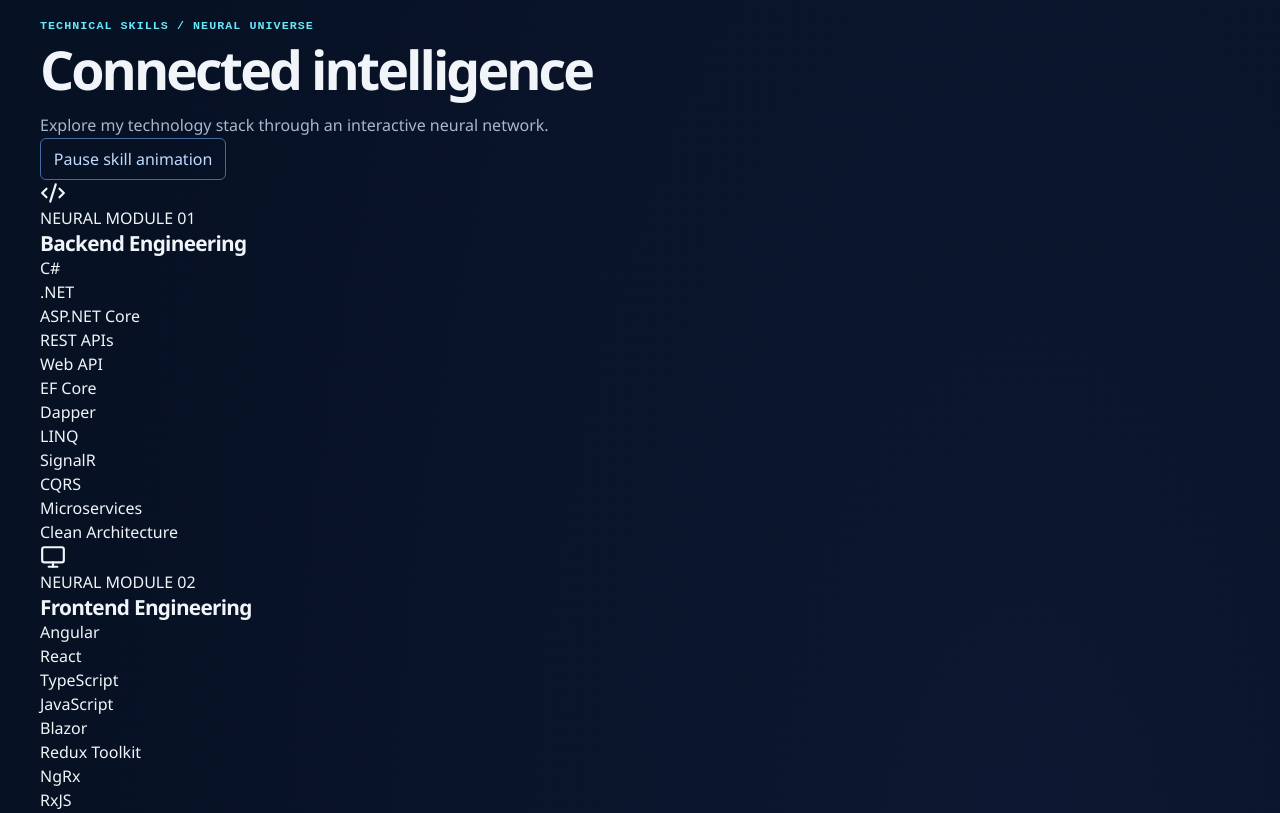
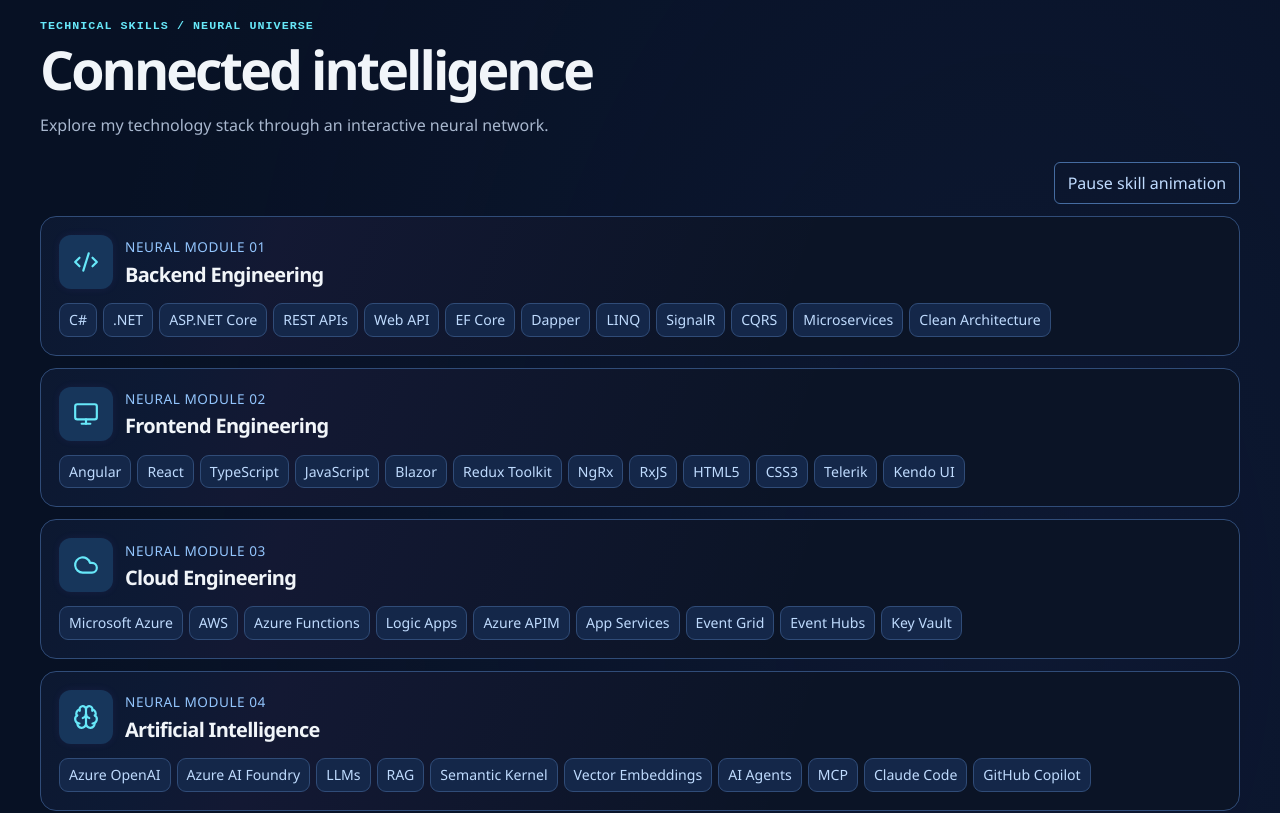
Before and after one commit to RaghavenderManchireddy/my-portifolio, a React (Vite) app: page / in a window 1280 px wide. Shown: the part 3400-4213 px from the top of the page. Built offline with nearby package versions, Linux system fonts and the light colour scheme.

Commit message:
Style full-width Quantum Blue skill cards to match reference

```diff
--- a/src/styles.css
+++ b/src/styles.css
@@ -190,3 +190,21 @@ h1 em { color: #9ac5ff; background: linear-gradient(100deg,#67e8f9,#a78bfa); bac
 .motion-paused *{animation-play-state:paused!important}
 @media(prefers-reduced-motion:reduce){.skill-universe *{animation:none!important}}
 @media(max-width:720px){.skill-universe{grid-template-columns:minmax(0,1fr);padding:.7rem;gap:1rem}.skill-readout{padding:1rem}}
+
+/* Stacked reference-style neural modules */
+.neural-modules{display:grid;gap:12px;margin-top:1.5rem}
+.neural-modules .skill-motion{grid-column:auto}
+.neural-module{position:relative;isolation:isolate;overflow:hidden;border:1px solid #304c78;border-radius:16px;background:#0b1426;padding:18px;transition:border-color .2s,box-shadow .2s}
+.neural-module::before{content:"";position:absolute;inset:0;z-index:-1;pointer-events:none;background:linear-gradient(110deg,transparent 30%,#2563eb12 48%,#8b5cf610 52%,transparent 70%);background-size:250% 100%;animation:neural-sweep 9s linear infinite}
+@keyframes neural-sweep{from{background-position:100% 0}to{background-position:-150% 0}}
+.neural-module:hover{border-color:#67e8f9;box-shadow:0 0 24px #2563eb25}
+.neural-module-header{display:flex;align-items:center;gap:12px;margin-bottom:14px}
+.neural-module-icon{width:54px;height:54px;flex:none;display:grid;place-items:center;border-radius:12px;background:#17365b;color:#67e8f9;animation:core-pulse 4s ease-in-out infinite alternate}
+.neural-module-label{font-size:.85rem;color:#93c5fd;margin:0 0 4px;letter-spacing:.04em}
+.neural-module-header h3{margin:0;font-size:1.25rem;color:#f1f5f9}
+.neural-module-tags{display:flex;flex-wrap:wrap;gap:6px;list-style:none;padding:0;margin:0}
+.neural-module-tags li{border:1px solid #304c78;background:#142749;color:#bfdbfe;border-radius:9px;padding:6px 9px;font-size:.88rem;line-height:1.4;transition:background .2s,border-color .2s}
+.neural-module-tags li:hover{background:#17365b;border-color:#67e8f9}
+@media(prefers-reduced-motion:reduce){.neural-module::before,.neural-module-icon{animation:none!important}}
+.motion-paused .neural-module::before{animation-play-state:paused}
+@media(max-width:600px){.neural-module{padding:13px}.neural-module-icon{width:44px;height:44px}.neural-module-header h3{font-size:1.1rem}}
```
